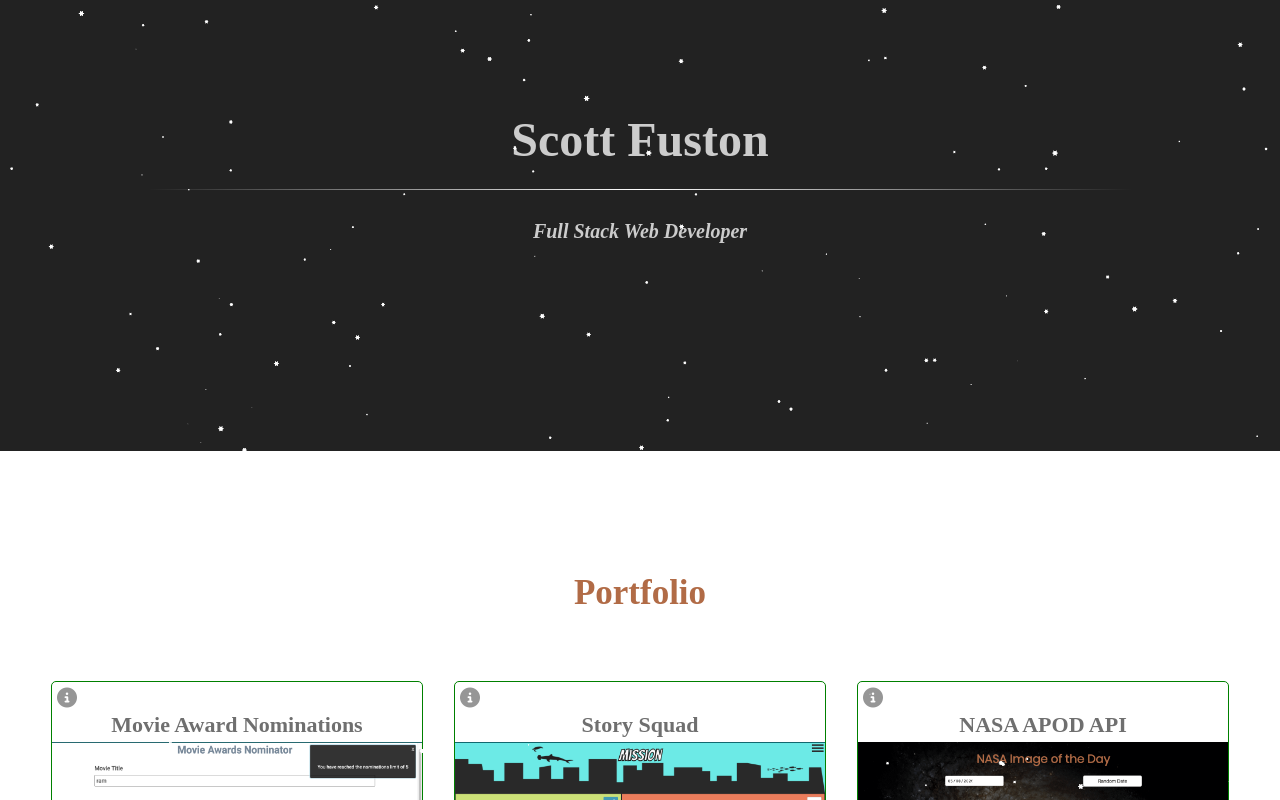
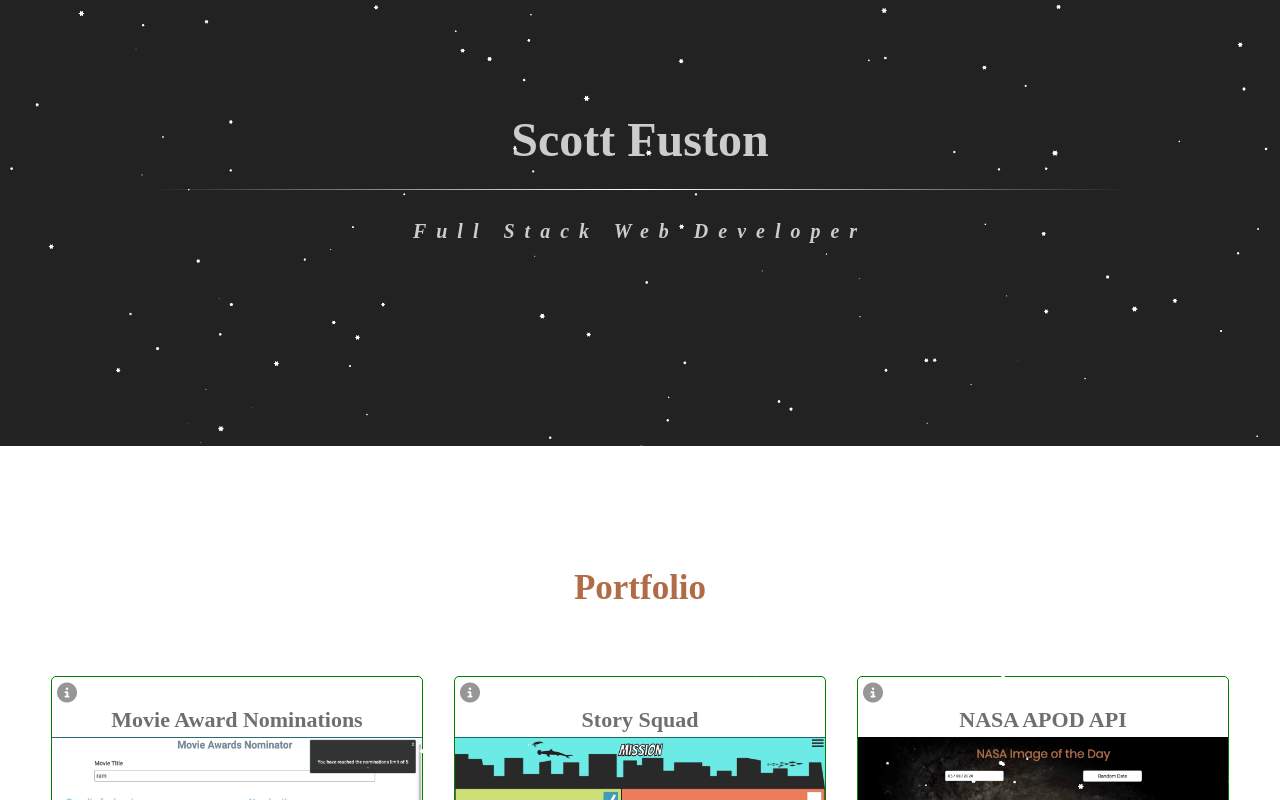
Before and after one commit to fuston05/scott-fuston-portfolio, a React (Create React App) app: page / in a window 1280 px wide. Shown: the top 800 px of the page. Built offline with nearby package versions, Linux system fonts and the light colour scheme.

Commit message:
tweaks style for header subTitle

```diff
--- a/src/sass/Header.scss
+++ b/src/sass/Header.scss
@@ -11,9 +11,10 @@
         width: 100%;
         max-width: 100%;
         font-style: italic;
-    margin: 25px auto 25px auto;
+        margin: 25px auto 20px auto;
+        letter-spacing: 1rem;
 
-    h3{
+        h3 {
             color: $white;
         }
 
@@ -36,7 +37,12 @@
     }
 
     hr {
-    background-image: linear-gradient(90deg, transparent, white, transparent);
+        background-image: linear-gradient(
+            90deg,
+            transparent,
+            white,
+            transparent
+        );
         border: 0;
         height: 1px;
         margin: 10px auto;
```
Also changed, not shown: 1 other file (tests, documents, lock files or other folders). Lines whose indentation alone changed are shown as unchanged.
